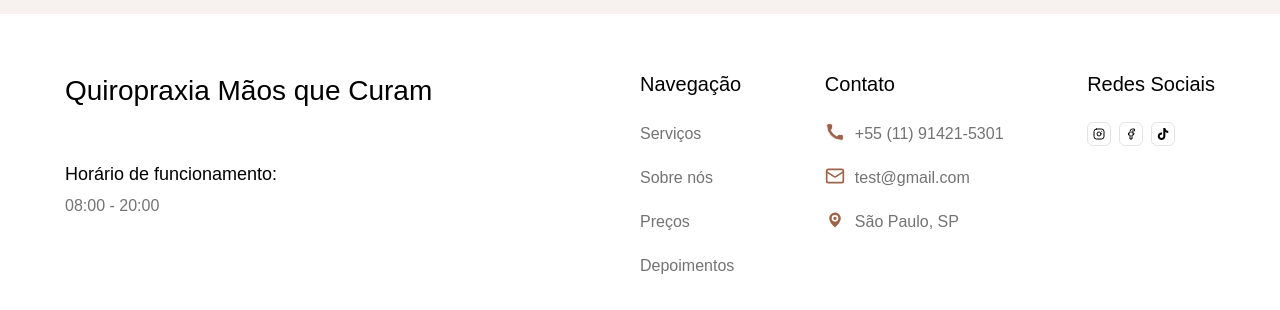
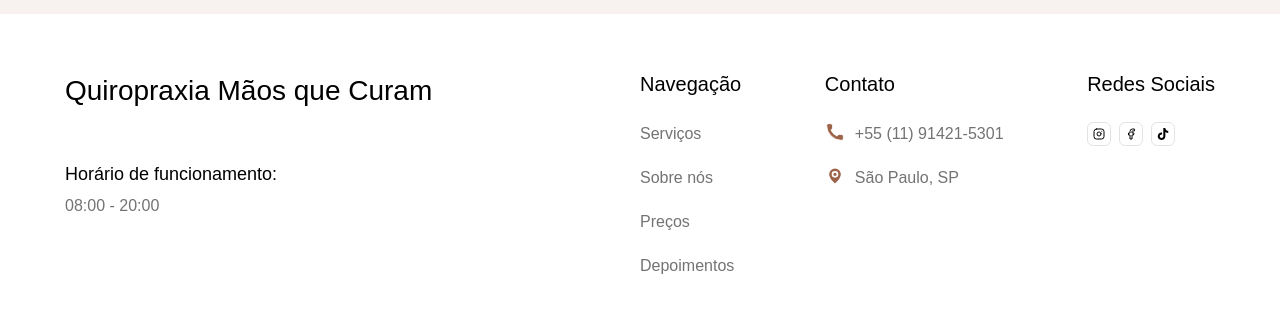
Before and after one commit to HenriqueBragaMoreira/clinica-maos-que-curam, a Next.js app: page / in a window 1280 px wide. Shown: the part 7286-7596 px from the top of the page. Built offline with nearby package versions, Linux system fonts and the light colour scheme; a web font is replaced by a local one.

Commit message:
feat: reveal footer columns on scroll

```diff
--- a/src/components/footer.tsx
+++ b/src/components/footer.tsx
@@ -1,22 +1,23 @@
-import { Facebook, Instagram, Mail, MapPin, Phone } from "lucide-react";
+import { Facebook, Instagram, MapPin, Phone } from "lucide-react";
 import Link from "next/link";
+import { Reveal } from "@/components/motion/reveal";
 import { TiktokIcon } from "./icons/tiktok";
 
 export function Footer() {
   return (
     <footer className="flex justify-center items-center bg-white py-14 px-6">
       <div className="flex flex-1 max-w-[1150px]">
-        <div className="flex flex-col flex-1 gap-12 font-medium">
+        <Reveal className="flex flex-col flex-1 gap-12 font-medium">
           <p className="text-[28px] text-black">Quiropraxia Mãos que Curam</p>
 
           <div className="flex flex-col gap-1.5">
             <p className="text-lg text-black">Horário de funcionamento:</p>
             <p className="text-secondary">08:00 - 20:00</p>
           </div>
-        </div>
+        </Reveal>
 
         <div className="flex flex-1 justify-between">
-          <div className="flex flex-col gap-6">
+          <Reveal delay={0.1} className="flex flex-col gap-6">
             <p className="text-xl font-medium">Navegação</p>
 
             <div className="flex flex-col gap-5 *:text-secondary *:font-medium *:hover:text-black *:duration-200 *:transition">
@@ -28,9 +29,9 @@ export function Footer() {
 
               <Link href="#testimonials">Depoimentos</Link>
             </div>
-          </div>
+          </Reveal>
 
-          <div className="flex flex-col gap-6">
+          <Reveal delay={0.2} className="flex flex-col gap-6">
             <p className="text-xl font-medium">Contato</p>
 
             <div className="flex flex-col gap-5 text-secondary *:font-medium *:hover:text-black *:duration-200 *:transition">
@@ -43,15 +44,6 @@ export function Footer() {
                 />
 
                 <span>+55 (11) 91421-5301</span>
-              </Link>
-
-              <Link href="mailto:test@gmail.com" className="flex gap-2.5">
-                <Mail
-                  className="text-title-topic hover:text-title-topic"
-                  size={20}
-                />
-
-                <span>test@gmail.com</span>
               </Link>
 
               <Link
@@ -70,9 +62,9 @@ export function Footer() {
                 <span>São Paulo, SP</span>
               </Link>
             </div>
-          </div>
+          </Reveal>
 
-          <div className="flex flex-col gap-6">
+          <Reveal delay={0.3} className="flex flex-col gap-6">
             <p className="text-xl font-medium">Redes Sociais</p>
 
             <div className="flex gap-2 items-center">
@@ -110,7 +102,7 @@ export function Footer() {
                 <TiktokIcon className="size-3 group-hover:scale-110 transition" />
               </a>
             </div>
-          </div>
+          </Reveal>
         </div>
       </div>
     </footer>
```
